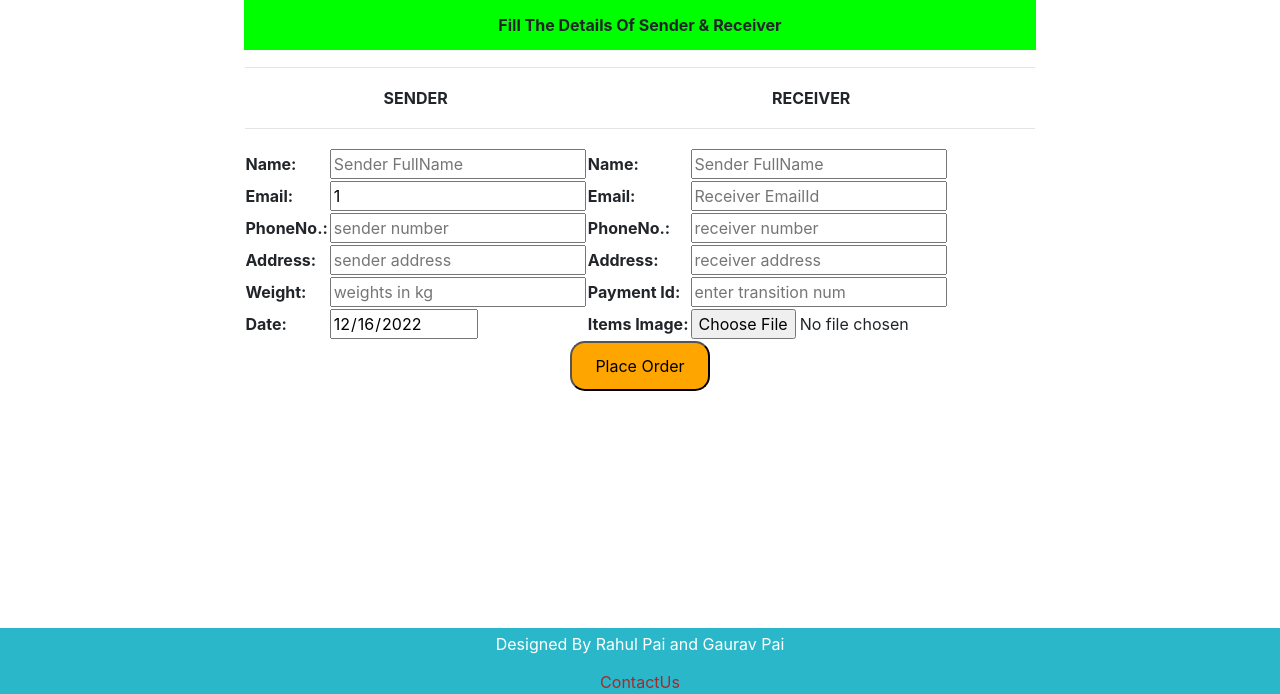
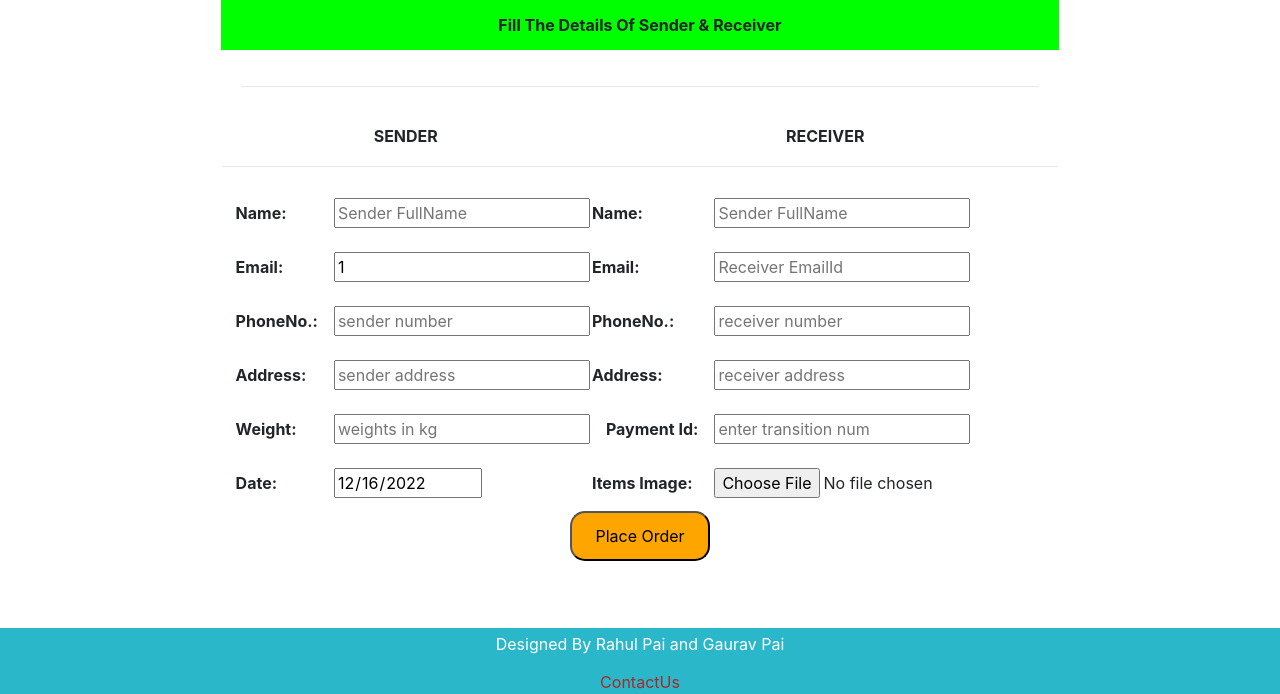
Before and after one commit to WEBTEAM717374/courier_management, a PHP site: page /home/courierMenu.php in a window 1280 px wide. Shown: the part 106-800 px from the top of the page. Run offline with PHP 8.4, Linux system fonts and the light colour scheme; a user stored in the database is signed in.

Commit message:
Add files via upload

```diff
--- a/courier-management-system-main/admin/head.php
+++ b/courier-management-system-main/admin/head.php
@@ -20,7 +20,7 @@
 
         .admintitle{
             position: relative;
-            background-color: brown;
+            background-color: black;
             color: #fff;
             height: 100px;
             line-height: 140px;
@@ -28,4 +28,4 @@
         }
         </style>
     </head>
-	<body bgcolor="#067d64">
+	<body bgcolor="white">
--- a/courier-management-system-main/home/courierMenu.php
+++ b/courier-management-system-main/home/courierMenu.php
@@ -33,10 +33,10 @@ $uid = $_SESSION['uid'];
 <body>
     <form action="courierMenu.php" method="POST" enctype="multipart/form-data">
         <div style="overflow-x:auto;">
-            <table border="0px solid" style="margin: auto; font-weight:bold;border-spacing: 5px 15px;">
+            <table border="0px solid" style="margin: auto; font-weight:bold;border-spacing: 10px 20px; ">
                 <th colspan="4" style="text-align: center;background-color:#00FF00; width: 140px; height: 50px;">Fill The Details Of Sender & Receiver</th>
                 <tr>
-                    <td colspan="4" style="text-align: center;">
+                    <td colspan="4" style="text-align: center; padding: 20px;">
                         <hr>
                     </td>
                 </tr>
@@ -54,43 +54,43 @@ $uid = $_SESSION['uid'];
                     <th colspan="2"></th>
                 </tr>
                 <tr>
-                    <td>Name:</td>
+                    <td style="padding: 15px;">Name:</td>
                     <td><input type="text" name="sname" placeholder="Sender FullName" required></td>
 
-                    <td>Name:</td>
+                    <td style="margin:5px ;">Name:</td>
                     <td><input type="text" name="rname" placeholder="Sender FullName" required></td>
                 </tr>
                 <tr>
-                    <td>Email:</td>
+                    <td style="padding: 15px;">Email:</td>
                     <td><input type="text" name="semail" value="<?php echo $email; ?>" readonly></td>
 
                     <td>Email:</td>
                     <td><input type="text" name="remail" placeholder="Receiver EmailId" required></td>
                 </tr>
                 <tr>
-                    <td>PhoneNo.:</td>
+                    <td style="padding: 15px;">PhoneNo.:</td>
                     <td><input type="number" name="sphone" placeholder="sender number" required></td>
 
                     <td>PhoneNo.:</td>
                     <td><input type="number" name="rphone" placeholder="receiver number" required></td>
                 </tr>
                 <tr>
-                    <td>Address:</td>
+                    <td style="padding: 15px;">Address:</td>
                     <td><input type="textfield" name="saddress" placeholder="sender address" required></td>
 
                     <td>Address:</td>
                     <td><input type="textfield" name="raddress" placeholder="receiver address" required></td>
                 </tr>
                 <tr>
-                    <td>Weight:</td>
+                    <td style="padding: 15px;">Weight:</td>
                     <td><input type="number" name="wgt" placeholder="weights in kg" required></td>
 
-                    <td>Payment Id:</td>
+                    <td style="padding: 15px;">Payment Id:</td>
                     <td><input type="number" name="billno" placeholder="enter transition num" required></td>
                 </tr>
                 <tr>
                     <!-- <td>Date:</td><td><input type="date" name="date"></td> -->
-                    <td>Date:</td>
+                    <td style="padding: 15px;">Date:</td>
                     <td><input type="date" name="date" value="<?php echo date('Y-m-d'); ?>" readonly /></td>
                     <td>Items Image:</td>
                     <td><input type="file" name="simg" ></td>
```
Also changed, not shown: courier-management-system-main/admin/adminlogin.php (+4 -4 lines), courier-management-system-main/admin/deletedata.php (+4 -4 lines), courier-management-system-main/admin/deleteusers.php (+9 -9 lines), courier-management-system-main/css/style.css (+9 -0 lines), courier-management-system-main/index.php (+4 -4 lines).
